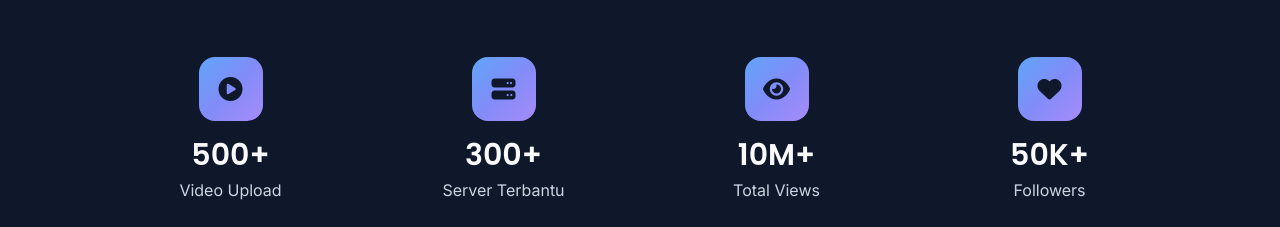
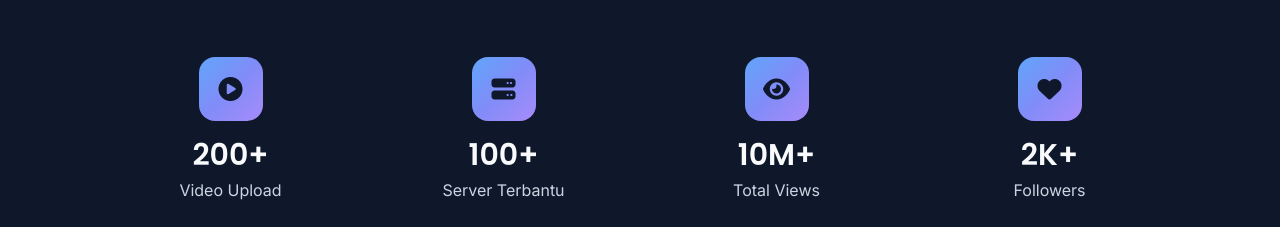
Before and after one commit to calmionix/web-v6.1, a plain HTML site: page index.html in a window 1280 px wide. Shown: the part 2400-2627 px from the top of the page. Drawn offline with Linux system fonts and the light colour scheme.

Commit message:
Update index.html

```diff
--- a/index.html
+++ b/index.html
@@ -175,14 +175,14 @@
           <div class="feature-icon" style="margin-bottom: var(--space-md);">
             <i class="fas fa-play-circle"></i>
           </div>
-          <h3 style="font-size: var(--text-3xl); margin-bottom: var(--space-xs);">500+</h3>
+          <h3 style="font-size: var(--text-3xl); margin-bottom: var(--space-xs);">200+</h3>
           <p>Video Upload</p>
         </div>
         <div>
           <div class="feature-icon" style="margin-bottom: var(--space-md);">
             <i class="fas fa-server"></i>
           </div>
-          <h3 style="font-size: var(--text-3xl); margin-bottom: var(--space-xs);">300+</h3>
+          <h3 style="font-size: var(--text-3xl); margin-bottom: var(--space-xs);">100+</h3>
           <p>Server Terbantu</p>
         </div>
         <div>
@@ -196,7 +196,7 @@
           <div class="feature-icon" style="margin-bottom: var(--space-md);">
             <i class="fas fa-heart"></i>
           </div>
-          <h3 style="font-size: var(--text-3xl); margin-bottom: var(--space-xs);">50K+</h3>
+          <h3 style="font-size: var(--text-3xl); margin-bottom: var(--space-xs);">2K+</h3>
           <p>Followers</p>
         </div>
       </div>
```
